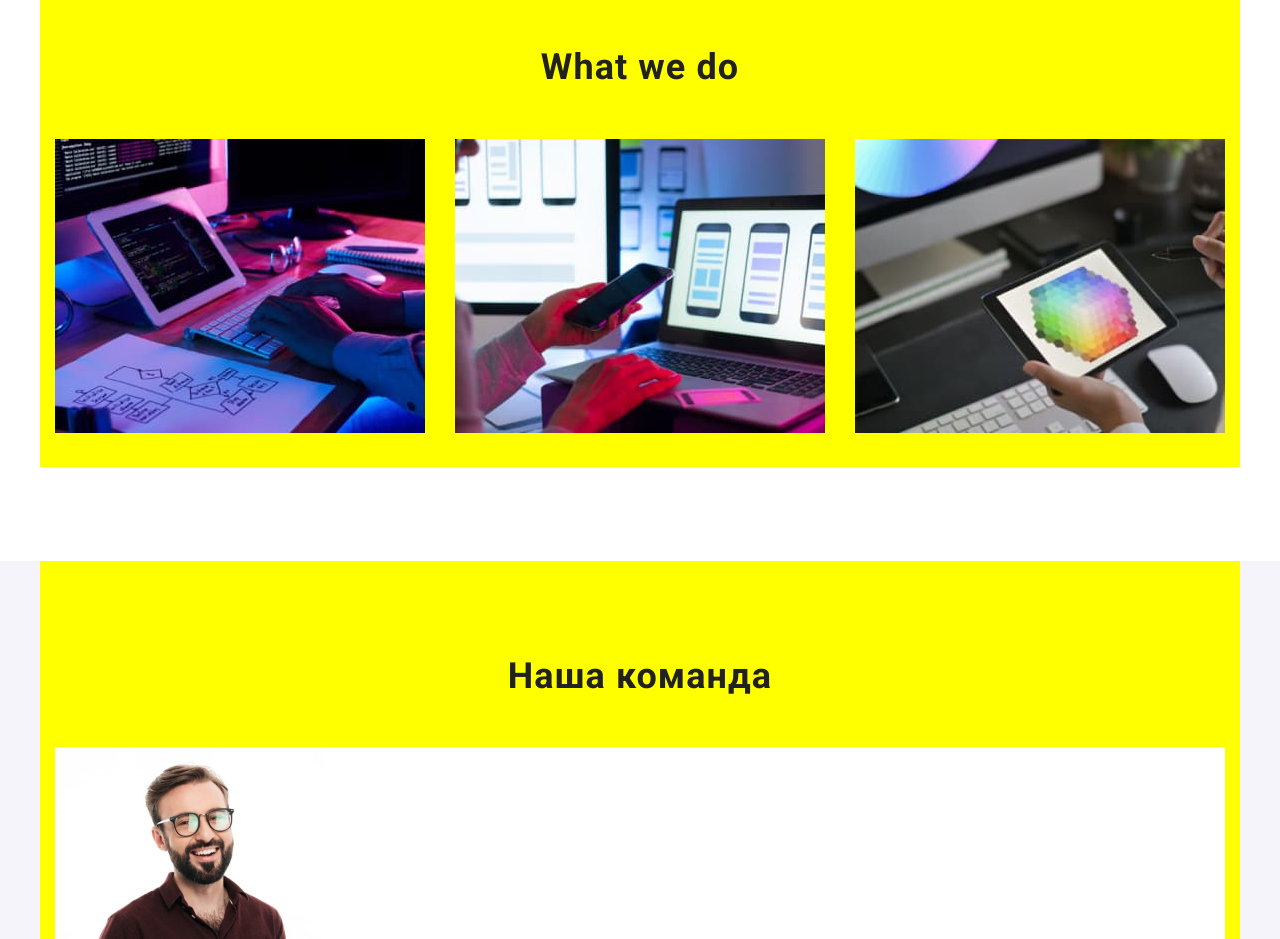
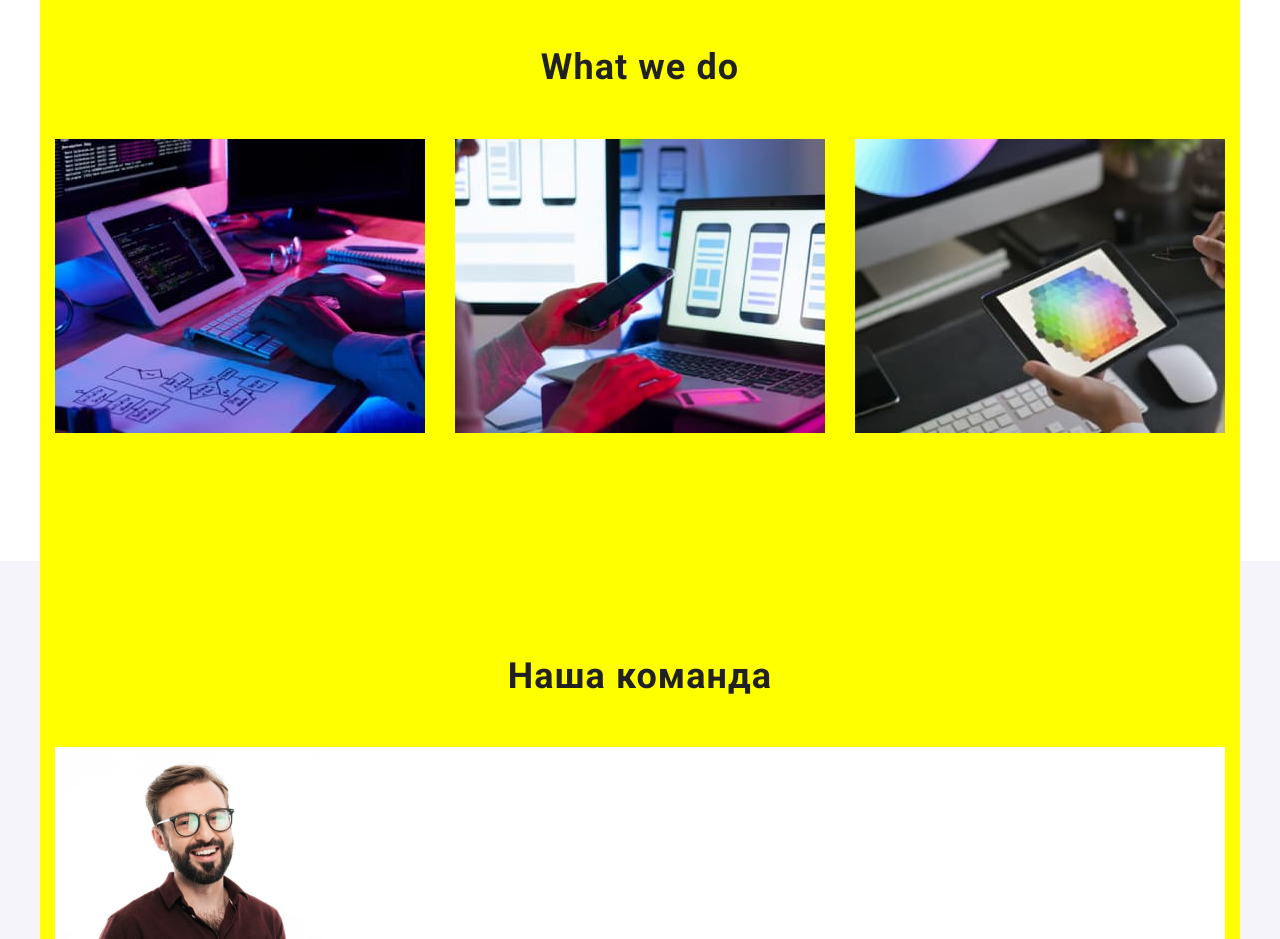
Before and after one commit to bestga84/goit-markup-hw-03, a plain HTML site: page index.html in a window 1280 px wide. Shown: the part 920-1859 px from the top of the page. Drawn offline with nearby package versions, Linux system fonts and the light colour scheme.

Commit message:
Update css file

```diff
--- a/css/styles.css
+++ b/css/styles.css
@@ -126,7 +126,7 @@ ol {
 .photo {
     display: flex;
     flex-wrap: wrap;
-    margin-bottom: 94px;
+    padding-bottom: 94px;
 }
 
 .photo > .photo-buzy {
```
